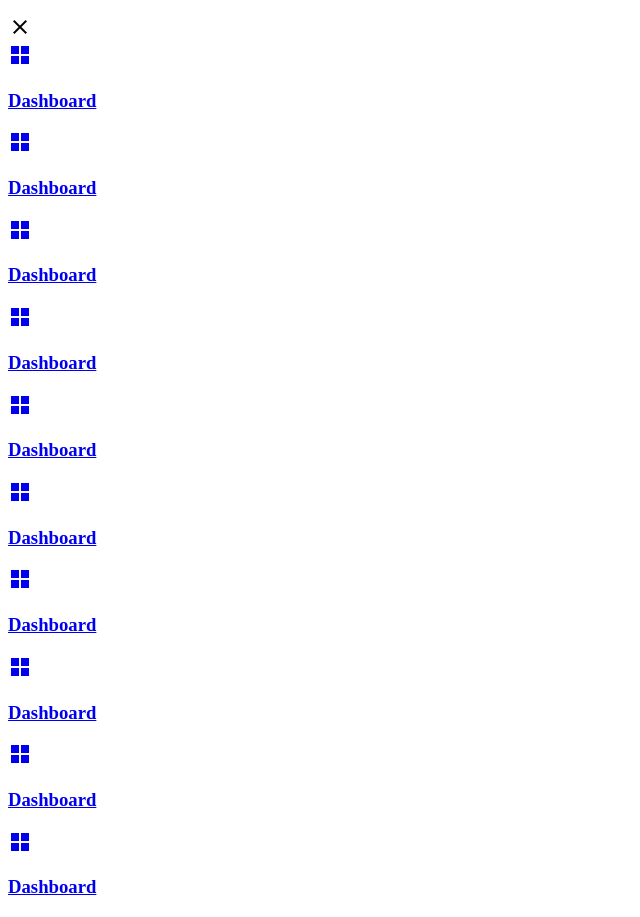
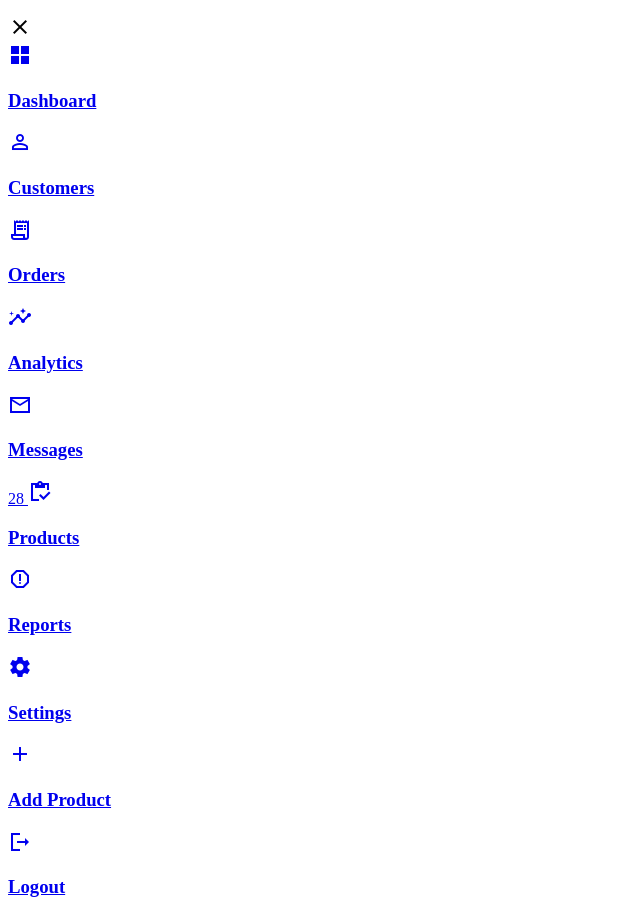
Before and after one commit to OmarHashemHegazy/Dashboard, a plain HTML site: page index.html in a window 1280 px wide. Shown: the part 280-1197 px from the top of the page, without its empty margins (0-640 px from the left). Drawn offline with Linux system fonts and the light colour scheme.

Commit message:
repos try

```diff
--- a/index.html
+++ b/index.html
@@ -35,63 +35,64 @@
 
         <a href="#">
           <span class="material-icons-sharp">
-            grid_view
+            person_outline
             </span>
-            <h3>Dashboard</h3>
+            <h3>Customers</h3>
         </a>
 
         <a href="#">
           <span class="material-icons-sharp">
-            grid_view
+            receipt_long
             </span>
-            <h3>Dashboard</h3>
+            <h3>Orders</h3>
         </a>
         <a href="#">
           <span class="material-icons-sharp">
-            grid_view
+            insights
             </span>
-            <h3>Dashboard</h3>
+            <h3>Analytics</h3>
         </a>
 
         <a href="#">
           <span class="material-icons-sharp">
-            grid_view
+            mail_outline
             </span>
-            <h3>Dashboard</h3>
+            <h3>Messages</h3>
+            <span class="message-count">28</span>
         </a>
         <a href="#">
           <span class="material-icons-sharp">
-            grid_view
+            inventory
             </span>
-            <h3>Dashboard</h3>
+            <h3>Products</h3>
         </a>
 
         <a href="#">
           <span class="material-icons-sharp">
-            grid_view
+            report_gmailerrorred
             </span>
-            <h3>Dashboard</h3>
+            <h3>Reports</h3>
         </a>
 
         <a href="#">
           <span class="material-icons-sharp">
-            grid_view
+            settings
             </span>
-            <h3>Dashboard</h3>
+            <h3>Settings</h3>
         </a>
 
         <a href="#">
           <span class="material-icons-sharp">
-            grid_view
+            add
             </span>
-            <h3>Dashboard</h3>
+            <h3>Add Product</h3>
         </a>
 
         <a href="#">
           <span class="material-icons-sharp">
-            grid_view
+            logout
             </span>
-            <h3>Dashboard</h3>
+            <h3>Logout</h3>
         </a>
       </div>
     </aside>
--- a/style.css
+++ b/style.css
@@ -0,0 +1,23 @@
+:root {
+  --color-primary: #7380ec;
+  --color-danger: #ff7782;
+  --color-success: #41f1b6;
+  --color-warning: #ffbb55;
+  --color-white: #fff;
+  --color-info-dark: #7d8da1;
+  --color-info-light: #bce1eb;
+  --color-dark: #363949;
+  --color-light: rgba(132, 139, 200, 0.18);
+  --color-primary-variant: #677483;
+  --color-background: #f6f6f9;
+
+  --card-border-radius: 2rem;
+  --border-radius-1: 0.4rem;
+  --border-radius-2: 0.8rem;
+  --border-radius-3: 1.2rem;
+
+  --card-padding: 1.8rem;
+  --padding-1: 1.2rem;
+
+  --box-shadow: 0 2rem 3rem var(--color-light)
+}
```
